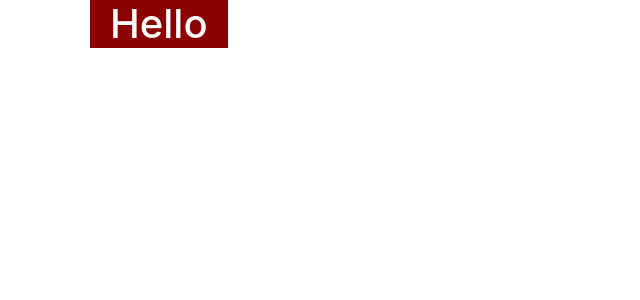
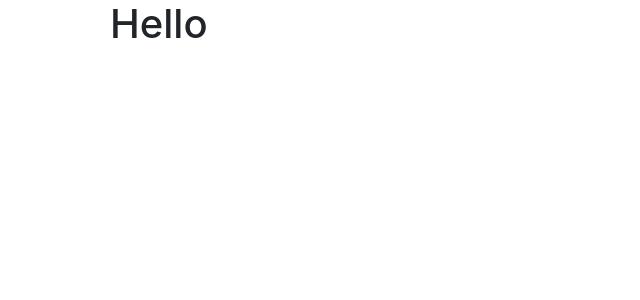
Before and after one commit to RomaNovo/angularHomeWork, an Angular app: page / in a window 1280 px wide. Shown: the top 300 px of the page, without its empty margins (0-640 px from the left). Built offline with nearby package versions, Linux system fonts and the light colour scheme.

Commit message:
HostListener HostBinding

```diff
--- a/src/app/app.component.css
+++ b/src/app/app.component.css
@@ -3,3 +3,9 @@
 	display: inline-block;
 	padding: 0 20px;
 }
+
+h1{
+	display: inline-block;
+	padding: 0 20px;
+	transition: all .5s;
+}
--- a/src/app/directives/background.directive.ts
+++ b/src/app/directives/background.directive.ts
@@ -1,18 +1,22 @@
-import { Directive, ElementRef, Renderer2, HostListener, OnInit } from '@angular/core';
+import { Directive, ElementRef, Renderer2, HostListener, HostBinding } from '@angular/core';
 
 @Directive({
 	selector: '[app-background]'
 })
 
-export class BackgroundDirective implements OnInit {
+export class BackgroundDirective {
 
 	constructor(public element: ElementRef, public  renderer: Renderer2) {}
 
+	@HostBinding('style.backgroundColor') background:string;
 
-	ngOnInit() {
-		const { nativeElement } = this.element;
-		this.renderer.setStyle(nativeElement, 'backgroundColor', 'darkred');
-		this.renderer.addClass(nativeElement, 'white-text');
+
+	@HostListener('mouseenter') onmouseenter() {
+		this.background = 'red'
+	}
+
+	@HostListener('mouseleave') onmouseleave() {
+		this.background = 'green'
 	}
 
 
```
